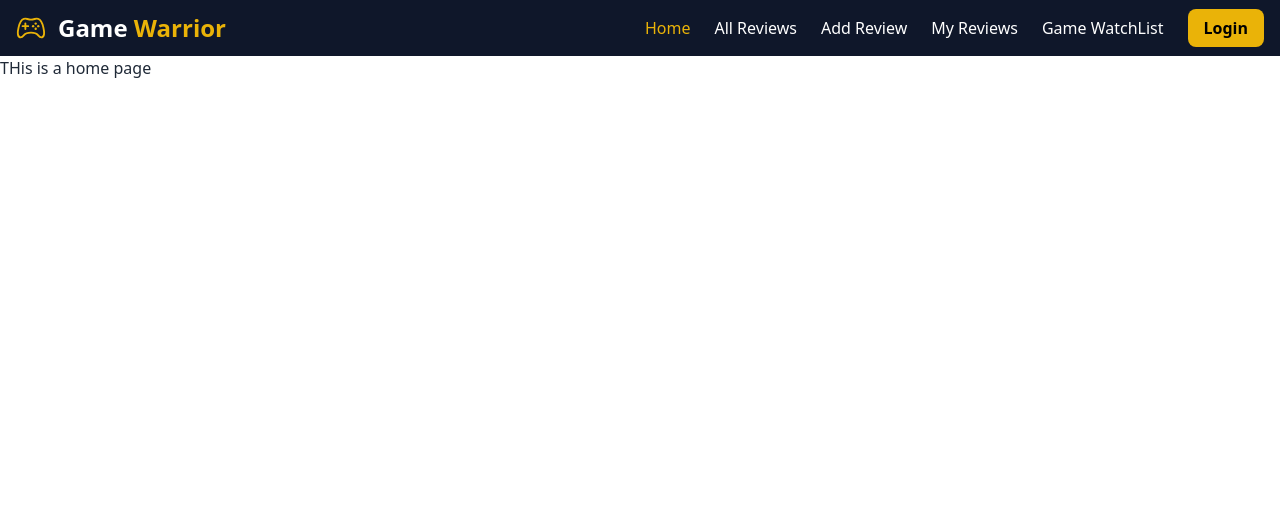
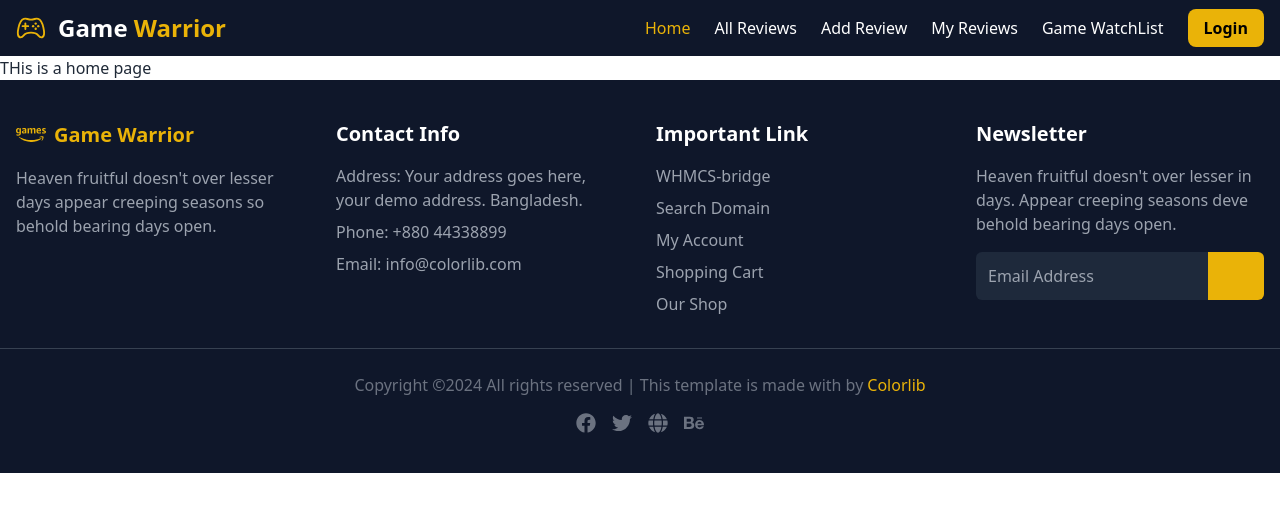
Before and after one commit to chayon1001/game-review-final-update-client-side, a React (Vite) app: page / in a window 1280 px wide. Shown: the top 512 px of the page. Built offline with nearby package versions, Linux system fonts and the light colour scheme; no server answers.

Commit message:
added the footer section

```diff
--- /dev/null
+++ b/src/components/Footer/Footer.jsx
@@ -0,0 +1,75 @@
+import React from "react";
+import { FaFacebook, FaTwitter, FaGlobe, FaBehance } from "react-icons/fa";
+import { SiAmazon, SiAmazongames } from "react-icons/si";
+
+const Footer = () => {
+  return (
+    <footer className="bg-slate-900 text-white py-10">
+      <div className="container mx-auto px-4 grid grid-cols-1 md:grid-cols-4 gap-8">
+
+        <div>
+          <h2 className="text-xl font-bold text-yellow-500 flex items-center gap-2">
+            <span className="text-3xl"><SiAmazongames/></span> Game Warrior
+          </h2>
+          <p className="mt-4 text-gray-400">
+            Heaven fruitful doesn't over lesser days appear creeping seasons so
+            behold bearing days open.
+          </p>
+        </div>
+
+        <div>
+          <h3 className="text-xl font-bold mb-4">Contact Info</h3>
+          <p className="text-gray-400">Address: Your address goes here, your demo address. Bangladesh.</p>
+          <p className="mt-2 text-gray-400">Phone: +880 44338899</p>
+          <p className="mt-2 text-gray-400">Email: info@colorlib.com</p>
+        </div>
+
+
+        <div>
+          <h3 className="text-xl font-bold mb-4">Important Link</h3>
+          <ul className="text-gray-400 space-y-2">
+            <li>WHMCS-bridge</li>
+            <li>Search Domain</li>
+            <li>My Account</li>
+            <li>Shopping Cart</li>
+            <li>Our Shop</li>
+          </ul>
+        </div>
+
+
+        <div>
+          <h3 className="text-xl font-bold mb-4">Newsletter</h3>
+          <p className="text-gray-400">
+            Heaven fruitful doesn't over lesser in days. Appear creeping seasons deve behold bearing days open.
+          </p>
+          <div className="mt-4 flex">
+            <input
+              type="email"
+              placeholder="Email Address"
+              className="p-3 rounded-l-md w-full bg-slate-800 text-gray-300"
+            />
+            <button className="bg-yellow-500 px-7 py-3 rounded-r-md ">
+
+            </button>
+          </div>
+        </div>
+      </div>
+
+
+      <div className="mt-8 border-t border-gray-700 pt-6 text-center text-gray-500">
+        <p className="mb-4">
+          Copyright ©2024 All rights reserved | This template is made with  by
+          <span className="text-yellow-500 pl-1">Colorlib</span>
+        </p>
+        <div className="flex justify-center space-x-4 text-xl">
+          <FaFacebook className="hover:text-yellow-500 " />
+          <FaTwitter className="hover:text-yellow-500 " />
+          <FaGlobe className="hover:text-yellow-500 " />
+          <FaBehance className="hover:text-yellow-500 " />
+        </div>
+      </div>
+    </footer>
+  );
+};
+
+export default Footer;
--- a/src/layouts/MainLayouts.jsx
+++ b/src/layouts/MainLayouts.jsx
@@ -1,12 +1,14 @@
 import React from 'react';
 import Navbar from '../components/Navbar/Navbar';
 import { Outlet } from 'react-router-dom';
+import Footer from '../components/Footer/Footer';
 
 const MainLayouts = () => {
     return (
         <div>
             <Navbar></Navbar>
             <Outlet></Outlet>
+            <Footer></Footer>
         </div>
     );
 };
```
